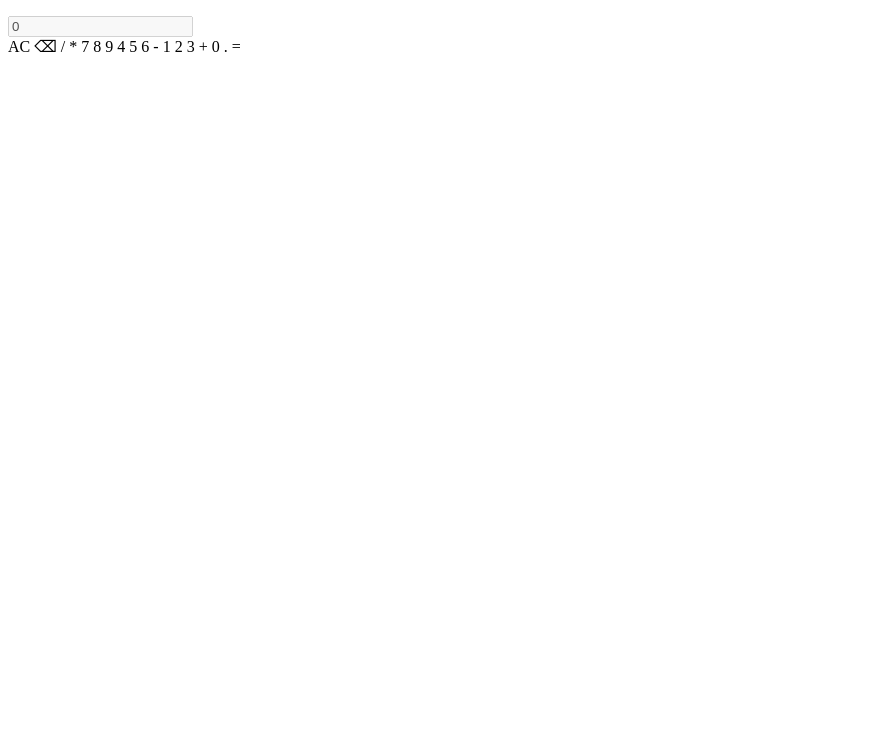
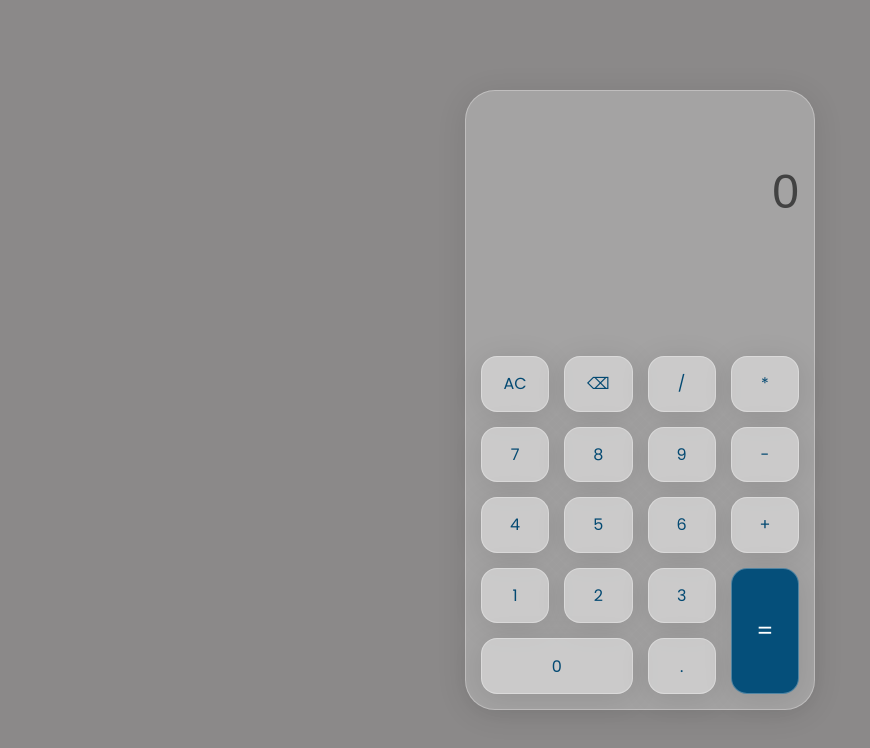
Before and after one commit to emapernice/calculator, a plain HTML site: page index.html in a window 1280 px wide. Shown: the whole page, without its empty margins (0-870 px from the left). Drawn offline with Linux system fonts and the light colour scheme.

Commit message:
Add styles

```diff
--- a/index.html
+++ b/index.html
@@ -4,6 +4,7 @@
     <meta charset="UTF-8" />
     <meta http-equiv="X-UA-Compatible" content="IE=edge" />
     <meta name="viewport" content="width=device-width, initial-scale=1.0" />
+    <link rel="stylesheet" href="style.css">
     <title>Calculator</title>
   </head>
   <body>
--- /dev/null
+++ b/style.css
@@ -0,0 +1,132 @@
+@import url(https://fonts.googleapis.com/css?family=Poppins:100,100italic,200,200italic,300,300italic,regular,italic,500,500italic,600,600italic,700,700italic,800,800italic,900,900italic);
+
+* {
+  margin: 0;
+  padding: 0;
+  box-sizing: border-box;
+}
+
+body {
+  width: 100vw;
+  height: 100vh;
+  overflow: hidden;
+  font-family: "poppins", sans-serif;
+}
+.container {
+  display: flex;
+  align-items: center;
+  justify-content: center;
+  position: relative;
+  width: 100%;
+  height: 100%;
+  background: rgb(139, 137, 137);
+}
+
+.calculator {
+  height: 620px;
+  width: 350px;
+  min-width: 350px;
+  padding: 15px;
+  background: rgba(255, 255, 255, 0.219);
+  border-radius: 30px;
+  box-shadow: 0 4px 30px rgba(0, 0, 0, 0.1);
+  border: 1px solid rgba(255, 255, 255, 0.3);
+}
+.calculator .screen {
+  padding-top: 50px;
+  height: 250px;
+  width: 100%;
+  text-align: right;
+}
+.calculator .screen .sub-text {
+  text-align: right;
+  color: #818181;
+  font-size: 24px;
+  margin: 8px 0;
+  border: none;
+  outline: none;
+  background: transparent;
+}
+.calculator .screen .sub-text .operator {
+  color: #02497c;
+}
+.calculator .screen .main-text {
+  text-align: right;
+  color: #424242;
+  font-size: 48px;
+  width: 100%;
+  border: none;
+  outline: none;
+  background: transparent;
+}
+.calculator .btns-container {
+  height: calc(100% - 250px);
+  display: grid;
+  gap: 15px;
+  grid-template-columns: repeat(4, 1fr);
+}
+.btns-container .btn {
+  cursor: pointer;
+  bottom: 100px;
+  left: 150px;
+  color: #034972;
+  display: flex;
+  align-items: center;
+  justify-content: center;
+  background: rgba(255, 255, 255, 0.432);
+  border-radius: 16px;
+  box-shadow: 0 4px 30px rgba(0, 0, 0, 0.1);
+  transition: all 0.3s ease-in-out;
+  border: 1px solid rgba(255, 255, 255, 0.3);
+}
+.btns-container .btn:hover,
+.btns-container .btn:focus {
+  background: rgba(255, 255, 255, 0.5);
+  border: 1px solid #fff;
+}
+.btns-container .zero {
+  grid-column: 1 / span 2;
+}
+.btns-container .equal {
+  grid-column: 4;
+  grid-row: 4 / span 2;
+  color: #fff;
+  background: #054f7a;
+  font-size: 24px;
+}
+.btns-container .equal:hover {
+  background: #1a5c9e;
+  border: 1px solid #1a5c9e;
+}
+.btns-container .plus {
+  grid-row: 3;
+  grid-column: 4;
+}
+.btns-container .minus {
+  grid-row: 2;
+  grid-column: 4;
+}
+.btns-container .one {
+  grid-row: 4;
+  grid-column: 1;
+}
+.btns-container .two {
+  grid-row: 4;
+  grid-column: 2;
+}
+.btns-container .three {
+  grid-row: 4;
+  grid-column: 3;
+}
+.btns-container .four {
+  grid-row: 3;
+  grid-column: 1;
+}
+.btns-container .five {
+  grid-row: 3;
+  grid-column: 2;
+}
+.btns-container .six {
+  grid-row: 3;
+  grid-column: 3;
+}
```
